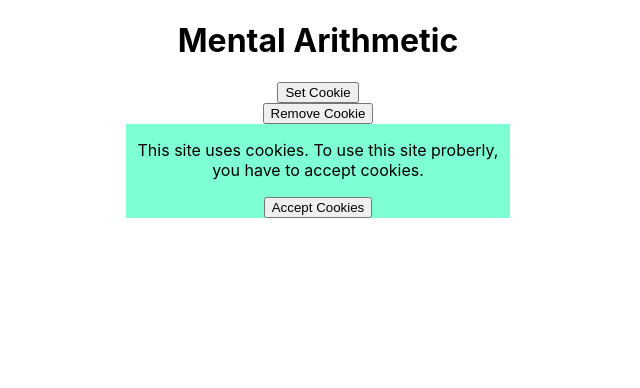
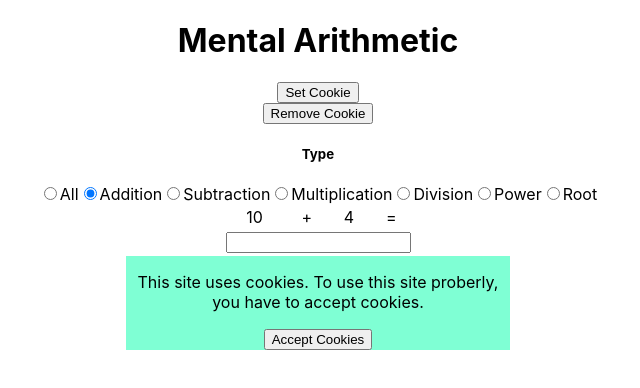
Before and after one commit to rok7803/mental-arithmetic, a React (Create React App) app: page / in a window 1280 px wide. Shown: the top 388 px of the page, without its empty margins (322-962 px from the left). Built offline with nearby package versions, Linux system fonts and the light colour scheme.

Commit message:
Add file to folder components

```diff
--- a/src/components/App/App.js
+++ b/src/components/App/App.js
@@ -2,13 +2,16 @@ import React from 'react';
 import Cookies from 'universal-cookie';
 import './App.css';
 import {Settings} from '../Settings/Settings';
+import {Exercise} from '../Exercise/Exercise';
 
 class App extends React.Component {
   constructor(props){
     super(props);
     this.state = {
       showCookiePolicy: true,
+      arithmeticType: 1
     }
+    this.setType = this.setType.bind(this);
     //this.setCookie = this.setCookie.bind(this);
     this.setMyCat = this.setMyCat.bind(this);
     this.setPolicy = this.setPolicy.bind(this);
@@ -17,6 +20,11 @@ class App extends React.Component {
   }
   componentDidMount(){
     this.getCookie('cookiePolicy');
+  }
+  setType(arithmeticType){
+    this.setState({
+      arithmeticType: arithmeticType,
+    }, () => {console.log('In setType (this.state.arithemticType): ',this.state.arithmeticType)});
   }
   setCookie(cookieName){
     const cookies = new Cookies();
@@ -64,7 +72,8 @@ class App extends React.Component {
         <h1>Mental Arithmetic</h1>
         <button onClick={this.setMyCat}>Set Cookie</button>
         <button onClick={this.removeMyCat}>Remove Cookie</button>
-        <Settings />
+        <Settings arithmeticType={this.setType}/>
+        <Exercise arithmeticType={this.state.arithmeticType}/>
         {this.state.showCookiePolicy && <div className="Cookie-Policy">
           <p>This site uses cookies. To use this site proberly, you have to accept cookies.</p>
           <button onClick={this.setPolicy}>Accept Cookies</button>
--- a/src/components/Exercise/Exercise.js
+++ b/src/components/Exercise/Exercise.js
@@ -0,0 +1,108 @@
+import React from 'react';
+import './Exercise.css';
+
+export class Exercise extends React.Component{
+    constructor(props){
+        super(props);
+        this.state = {
+            firstNumber: 0,
+            secondNumber: 0,
+            operationSign: '+',
+            result: 0,
+            button1Value: 12,
+            button2Value: 12,
+            button3Value: 12,
+
+        }
+        this.checkButton1Value = this.checkButton1Value.bind(this);
+        this.checkButton2Value = this.checkButton2Value.bind(this);
+        this.checkButton3Value = this.checkButton3Value.bind(this);
+        this.checkResult = this.checkResult.bind(this);
+    }
+    componentDidMount(){
+        this.getResult();
+    }
+    getResult(){
+        let firstNumber, secondNumber, result;
+        if(this.props.arithmeticType === 0) console.log('In if all');
+        else if(this.props.arithmeticType === 1){
+            firstNumber = Math.floor(Math.random()*100 + 1);
+            secondNumber = Math.floor(Math.random()*100 + 1);
+            result = firstNumber + secondNumber;
+            this.setState({
+                firstNumber: firstNumber,
+                secondNumber: secondNumber,
+                result: result
+            })
+            console.log('In else if (this.props.arithemticType): ', this.props.arithmeticType);
+        }
+        this.setButtonValue(result);
+    }
+    setButtonValue(result){
+        const resultButton = Math.floor(Math.random()*3);
+        let plusResultButton = Math.floor(Math.random()*result);
+        let minusResultButton = Math.floor(Math.random()*result);
+        plusResultButton += result;
+        //minusResultButton -= result;
+        if(resultButton === 0) this.setState({
+            button1Value: result,
+            button2Value: plusResultButton,
+            button3Value: minusResultButton
+        });
+        else if(resultButton === 1) this.setState({
+            button1Value: minusResultButton,
+            button2Value: result,
+            button3Value: plusResultButton
+        });
+        else this.setState({
+            button1Value: plusResultButton,
+            button2Value: minusResultButton,
+            button3Value: result
+        });
+    }
+    checkButton1Value(){
+        if(this.state.button1Value === this.state.result) this.getResult();
+        else alert('Try Again!');
+    }
+    checkButton2Value(){
+        if(this.state.button2Value === this.state.result) this.getResult();
+        else alert('Try Again!');
+    }
+    checkButton3Value(){
+        if(this.state.button3Value === this.state.result) this.getResult();
+        else alert('Try Again!');
+    }
+    checkResult(e){
+        const inputResult = e.target.value;
+        const inputResultNumber = parseInt(inputResult);
+        let result = this.state.result;
+        console.log(inputResult+' '+ this.state.result);
+        if(inputResultNumber === this.state.result){
+            e.target.value = '';
+            this.getResult();
+        }
+        else if(inputResult.length === this.state.result.toString().length && inputResultNumber !== this.state.result){
+            e.target.value = '';
+            alert(inputResult+' isn\'t correct! Try Again!');
+        }
+        console.log(inputResult.length);
+    }
+    render(){
+        return(
+            <table>
+                <tbody>
+                    <tr>
+                        <td>{this.state.firstNumber}</td>
+                        <td>{this.state.operationSign}</td>
+                        <td>{this.state.secondNumber}</td>
+                        <td>=</td>
+
+                    </tr>
+                    <tr>
+                        <td colSpan="4"><input onChange={this.checkResult}/></td>
+                    </tr>
+                </tbody>
+            </table>
+        );
+    }
+}
--- a/src/components/Settings/Settings.js
+++ b/src/components/Settings/Settings.js
@@ -2,9 +2,50 @@ import React from 'react';
 import './Settings.css';
 
 export class Settings extends React.Component{
+    constructor(props){
+        super(props);
+        this.setAll = this.setAll.bind(this);
+        this.setAdd = this.setAdd.bind(this);
+        this.setSub = this.setSub.bind(this);
+        this.setMulti = this.setMulti.bind(this);
+        this.setDiv = this.setDiv.bind(this);
+        this.setPow = this.setPow.bind(this);
+        this.setRoot = this.setRoot.bind(this);
+    }
+    setAll(){
+        this.props.arithmeticType(0);
+    }
+    setAdd(){
+        this.props.arithmeticType(1);
+    }
+    setSub(){
+        this.props.arithmeticType(2);
+    }
+    setMulti(){
+        this.props.arithmeticType(3);
+    }
+    setDiv(){
+        this.props.arithmeticType(4);
+    }
+    setPow(){
+        this.props.arithmeticType(5);
+    }
+    setRoot(){
+        this.props.arithmeticType(6);
+    }
     render(){
         return(
             <div>
+                <h5>Type</h5>
+                <div>
+                    <input type='radio' name="arithmetic" onClick={this.setAll}/>All
+                    <input type='radio' name="arithmetic" onClick={this.setAdd} defaultChecked/>Addition
+                    <input type='radio' name="arithmetic" onClick={this.setSub}/>Subtraction
+                    <input type='radio' name="arithmetic" onClick={this.setMulti}/>Multiplication
+                    <input type='radio' name="arithmetic" onClick={this.setDiv}/>Division
+                    <input type='radio' name="arithmetic" onClick={this.setPow}/>Power
+                    <input type='radio' name="arithmetic" onClick={this.setRoot}/>Root
+                </div>
 
             </div>
         );
```
